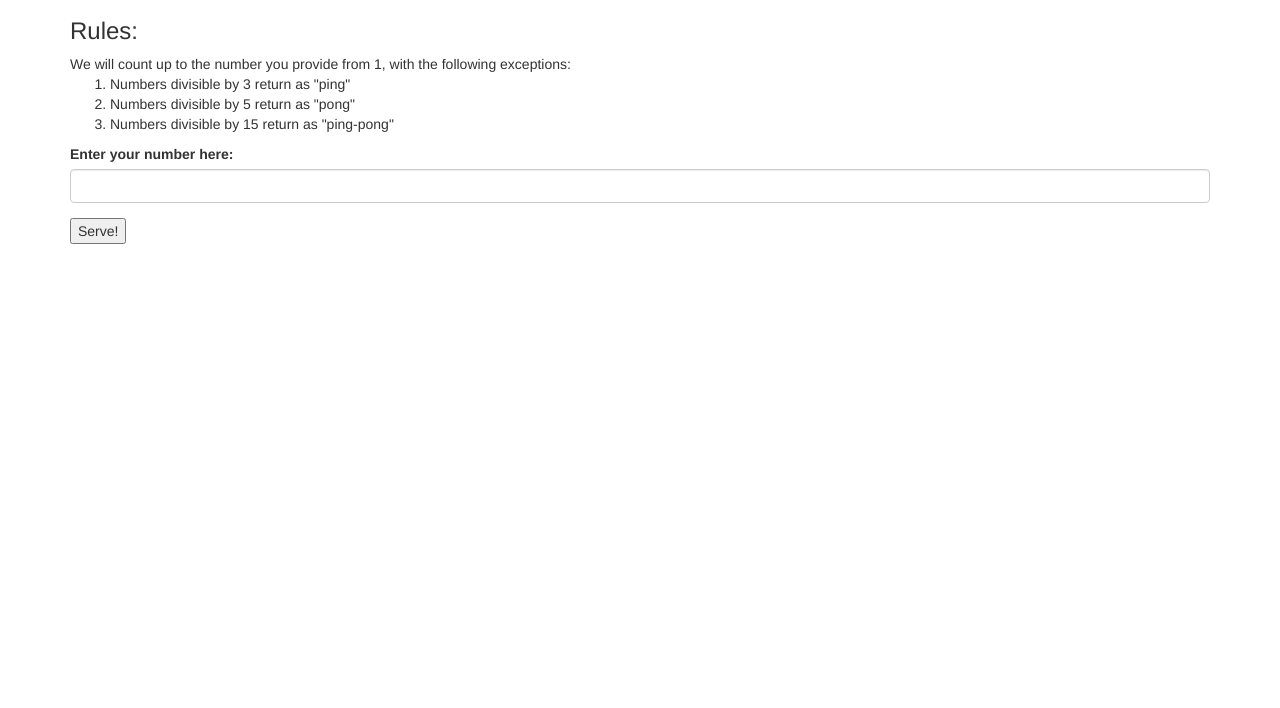
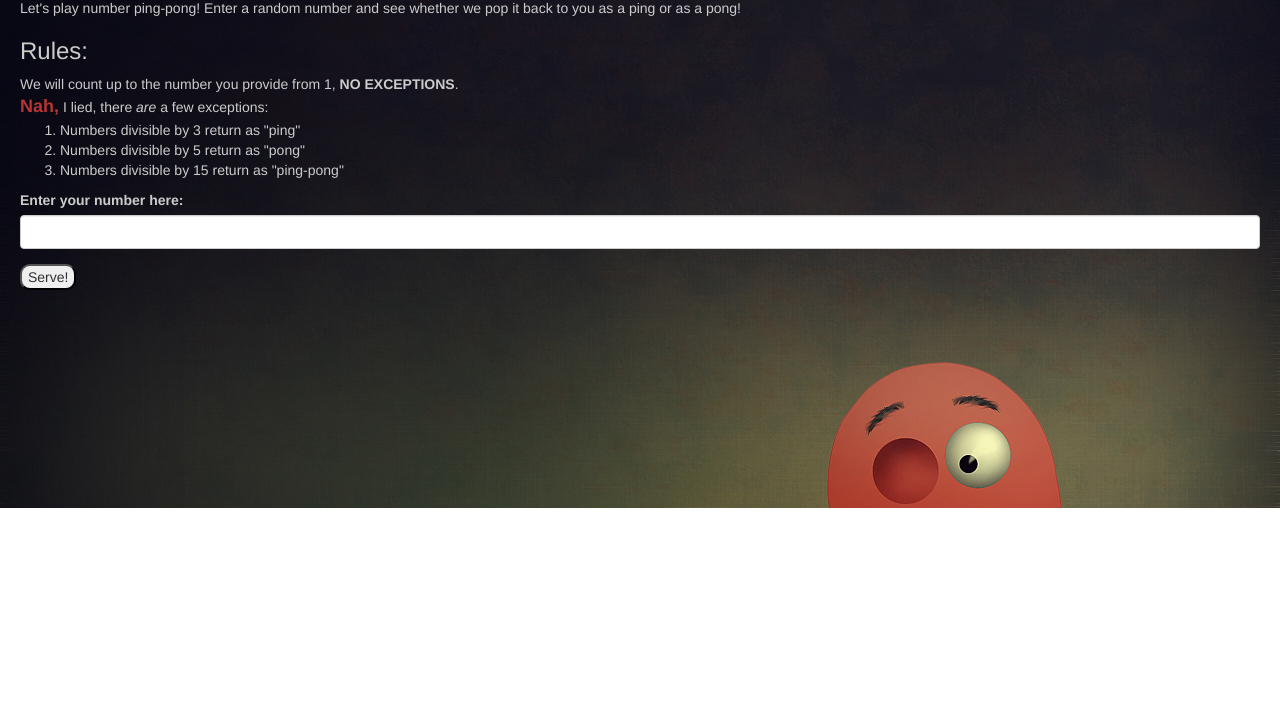
Before and after one commit to MacKLess/ping-pong, a plain HTML site: page index.html in a window 1280 px wide. Shown: the part 92-800 px from the top of the page. Drawn offline with nearby package versions, Linux system fonts and the light colour scheme.

Commit message:
add background image and some styling effects to text

```diff
--- a/css/styles.css
+++ b/css/styles.css
@@ -0,0 +1,29 @@
+#main {
+  background-image: url(../img/eyeball.jpg);
+  background-size: 100%;
+  color: #ccc;
+  background-repeat: no-repeat;
+  height: 60rem;
+  padding: 2rem;
+}
+#container {
+
+}
+#list{
+
+}
+.inPut {
+  width: 100%
+}
+h1 {
+  text-align: center;
+}
+#goof {
+  font-weight: bold;
+  font-size: large;
+  color: #b73535;
+}
+button {
+  border-radius: 1rem;
+  color: #333;
+}
--- a/index.html
+++ b/index.html
@@ -10,12 +10,15 @@
     <title>Ping-Pong</title>
   </head>
   <body>
-    <div class="container">
+    <div id="container">
+      <div id="main">
         <h1>Number Ping-Pong!</h1>
         <form id="inPut">
           <p>Let's play number ping-pong! Enter a random number and see whether we pop it back to you as a ping or as a pong!
           <h3>Rules:</h3>
-        We will count up to the number you provide from 1, with the following exceptions:
+          We will count up to the number you provide from 1, <strong>NO EXCEPTIONS</strong>.
+          <br>
+          <span id="goof">Nah,</span> I lied, there <em>are</em> a few exceptions:
           <ol>
             <li>Numbers divisible by 3 return as "ping"</li>
             <li>Numbers divisible by 5 return as "pong"</li>
@@ -29,7 +32,8 @@
           </div>
           <button type="submit" name="btn">Serve!</button>
         </form>
-      <div>
+      </div>
+      <div id="list">
           <ul id="outPut">
           </ul>
       </div>
--- a/js/scripts.js
+++ b/js/scripts.js
@@ -18,10 +18,7 @@ var gameChanger = function(ppBall){
     }
     var array = result.trim().split(" ");
 
-
     document.getElementById("outPut").innerHTML = "<ul><li>" + array.join("</li><li>") + "</li></ul>";
-
-
 }
 
 
```
Also changed, not shown: img/background.jpg (added), img/eyeball.jpg (added). Lines whose indentation alone changed are shown as unchanged.
